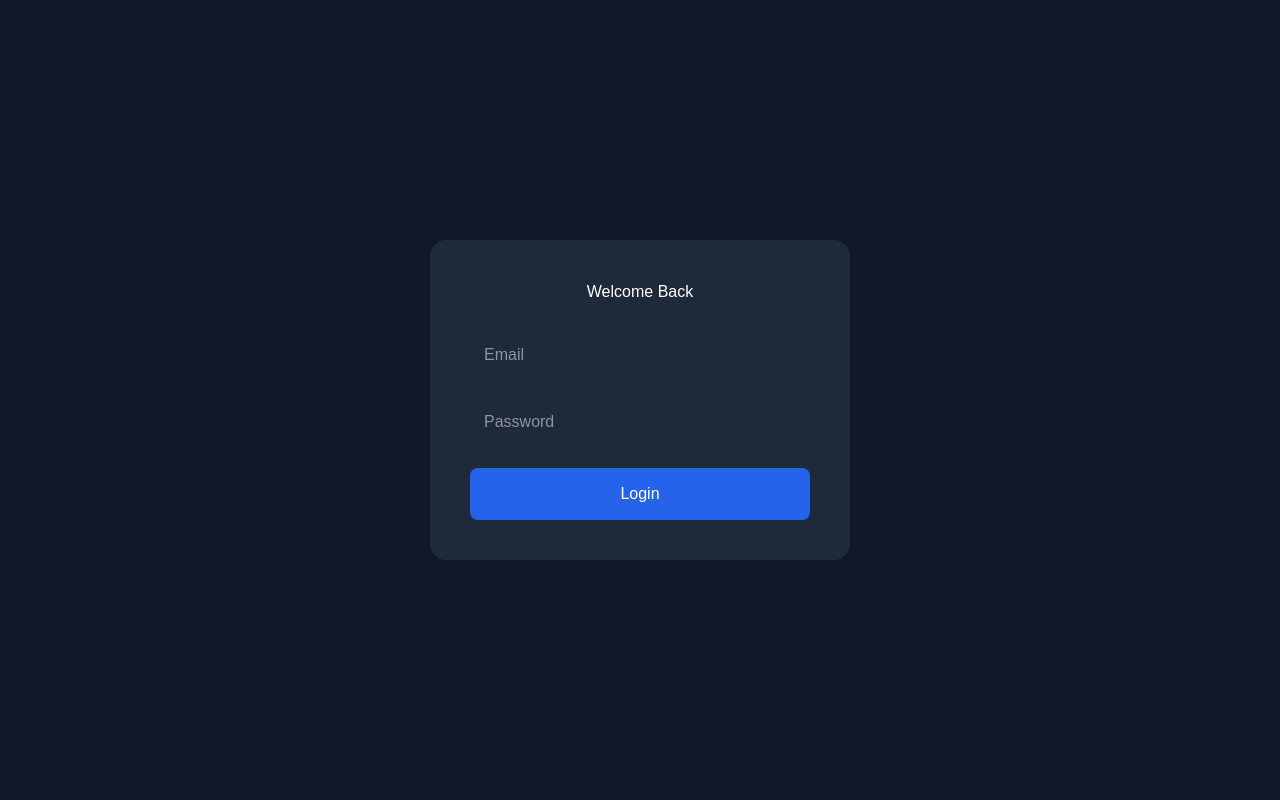
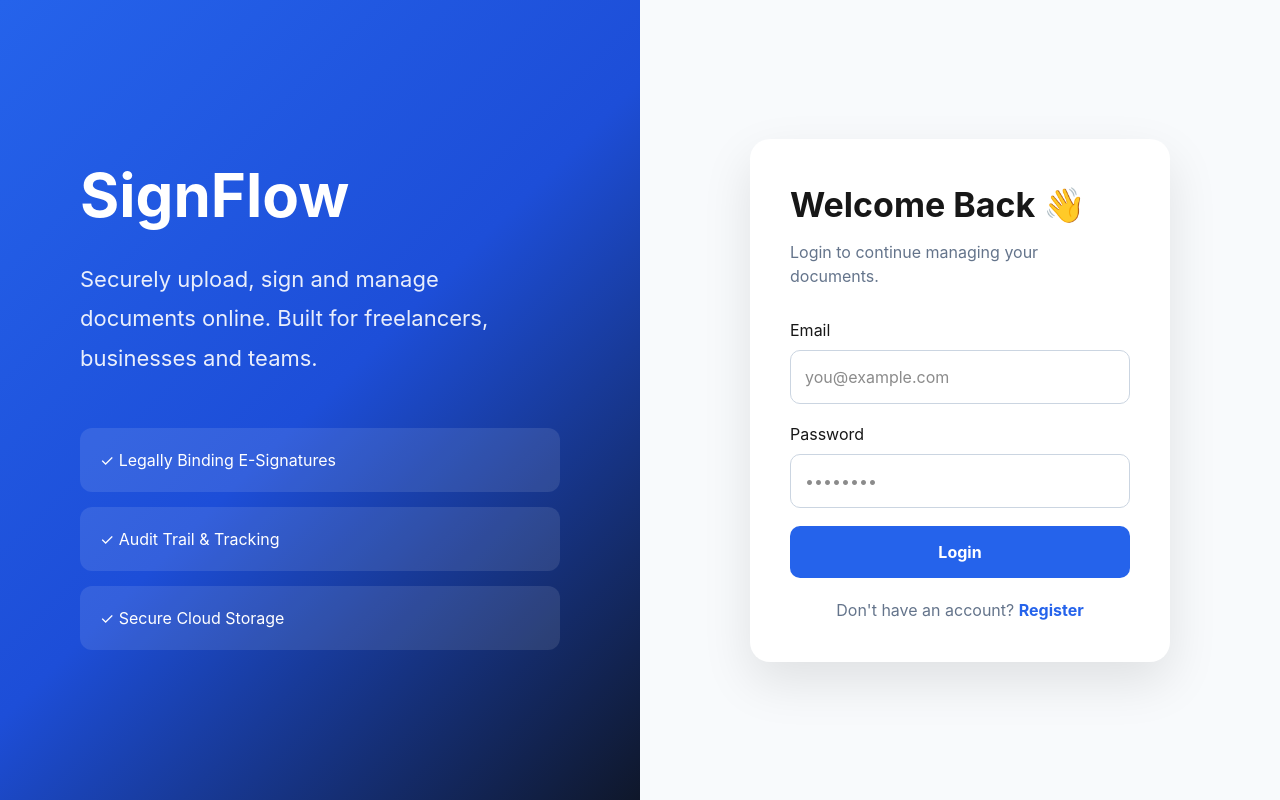
Before and after one commit to Kesarkarale/signflow, a Next.js app: page /login in a window 1280 px wide. Built offline with nearby package versions, Linux system fonts and the light colour scheme.

Commit message:
Update page.tsx

```diff
--- a/src/app/login/page.tsx
+++ b/src/app/login/page.tsx
@@ -3,69 +3,190 @@ export default function LoginPage() {
     <div
       style={{
         minHeight: "100vh",
-        background: "#0f172a",
+        display: "grid",
+        gridTemplateColumns: "1fr 1fr",
+        fontFamily: "Inter, sans-serif",
+      }}
+    >
+      {/* Left Side */}
+      <div
+        style={{
+          background:
+            "linear-gradient(135deg,#2563eb 0%,#1d4ed8 50%,#0f172a 100%)",
+          color: "white",
+          display: "flex",
+          flexDirection: "column",
+          justifyContent: "center",
+          padding: "80px",
+        }}
+      >
+        <h1
+          style={{
+            fontSize: "60px",
+            fontWeight: "bold",
+            marginBottom: "20px",
+          }}
+        >
+          SignFlow
+        </h1>
+
+        <p
+          style={{
+            fontSize: "22px",
+            lineHeight: "1.8",
+            maxWidth: "500px",
+            opacity: 0.9,
+          }}
+        >
+          Securely upload, sign and manage documents online.
+          Built for freelancers, businesses and teams.
+        </p>
+
+        <div style={{ marginTop: "50px" }}>
+          <div
+            style={{
+              background: "rgba(255,255,255,0.1)",
+              padding: "20px",
+              borderRadius: "12px",
+              marginBottom: "15px",
+            }}
+          >
+            ✓ Legally Binding E-Signatures
+          </div>
+
+          <div
+            style={{
+              background: "rgba(255,255,255,0.1)",
+              padding: "20px",
+              borderRadius: "12px",
+              marginBottom: "15px",
+            }}
+          >
+            ✓ Audit Trail & Tracking
+          </div>
+
+          <div
+            style={{
+              background: "rgba(255,255,255,0.1)",
+              padding: "20px",
+              borderRadius: "12px",
+            }}
+          >
+            ✓ Secure Cloud Storage
+          </div>
+        </div>
+      </div>
+
+      {/* Right Side */}
+      <div
+        style={{
+          background: "#f8fafc",
           display: "flex",
           justifyContent: "center",
           alignItems: "center",
+          padding: "40px",
         }}
       >
         <div
           style={{
-          width: "420px",
-          background: "#1e293b",
+            width: "100%",
+            maxWidth: "420px",
+            background: "white",
             padding: "40px",
-          borderRadius: "16px",
-          color: "white",
+            borderRadius: "20px",
+            boxShadow: "0 20px 50px rgba(0,0,0,0.1)",
           }}
         >
-        <h1
+          <h2
             style={{
-            textAlign: "center",
-            marginBottom: "25px",
+              fontSize: "34px",
+              fontWeight: "bold",
+              marginBottom: "10px",
             }}
           >
-          Welcome Back
-        </h1>
+            Welcome Back 👋
+          </h2>
+
+          <p
+            style={{
+              color: "#64748b",
+              marginBottom: "30px",
+            }}
+          >
+            Login to continue managing your documents.
+          </p>
 
           <form>
+            <div style={{ marginBottom: "18px" }}>
+              <label>Email</label>
+
               <input
-            placeholder="Email"
                 type="email"
+                placeholder="you@example.com"
                 style={{
                   width: "100%",
                   padding: "14px",
-              marginBottom: "15px",
-              borderRadius: "8px",
-              border: "none",
+                  marginTop: "8px",
+                  border: "1px solid #cbd5e1",
+                  borderRadius: "10px",
                 }}
               />
+            </div>
+
+            <div style={{ marginBottom: "18px" }}>
+              <label>Password</label>
 
               <input
-            placeholder="Password"
                 type="password"
+                placeholder="••••••••"
                 style={{
                   width: "100%",
                   padding: "14px",
-              marginBottom: "20px",
-              borderRadius: "8px",
-              border: "none",
+                  marginTop: "8px",
+                  border: "1px solid #cbd5e1",
+                  borderRadius: "10px",
                 }}
               />
+            </div>
 
             <button
+              type="submit"
               style={{
                 width: "100%",
                 padding: "14px",
+                border: "none",
+                borderRadius: "10px",
                 background: "#2563eb",
                 color: "white",
-              border: "none",
-              borderRadius: "8px",
+                fontWeight: "bold",
                 cursor: "pointer",
+                fontSize: "16px",
               }}
             >
               Login
             </button>
           </form>
+
+          <p
+            style={{
+              textAlign: "center",
+              marginTop: "20px",
+              color: "#64748b",
+            }}
+          >
+            Don't have an account?{" "}
+            <a
+              href="/register"
+              style={{
+                color: "#2563eb",
+                fontWeight: "bold",
+                textDecoration: "none",
+              }}
+            >
+              Register
+            </a>
+          </p>
+        </div>
       </div>
     </div>
   );
```
Lines whose indentation alone changed are shown as unchanged.
